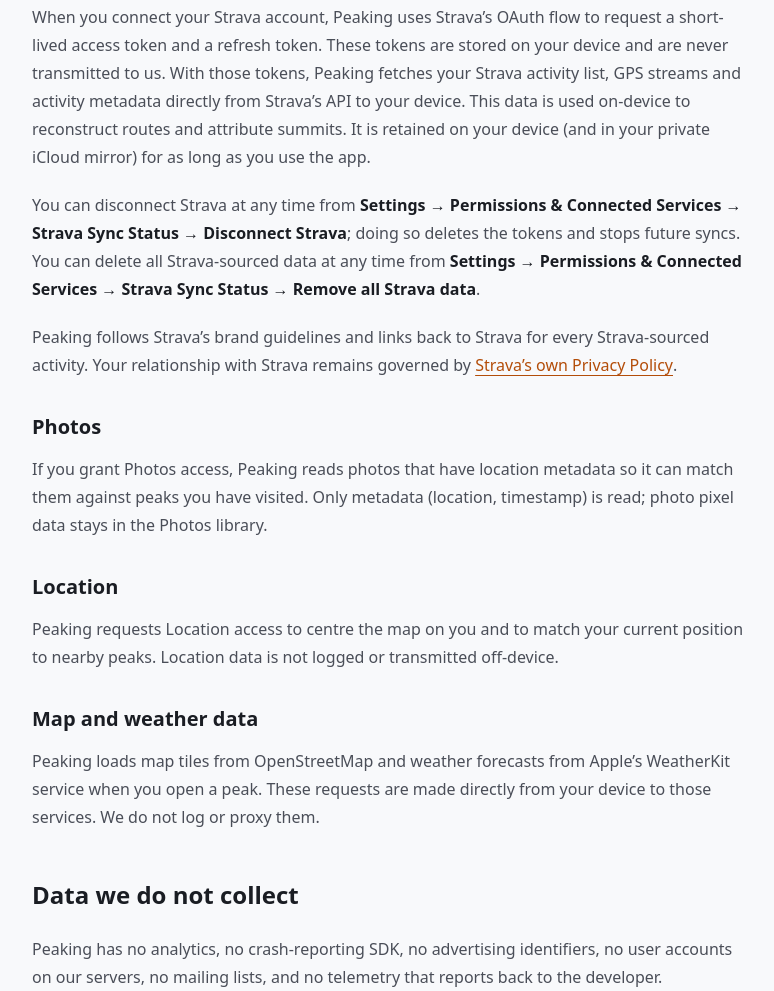
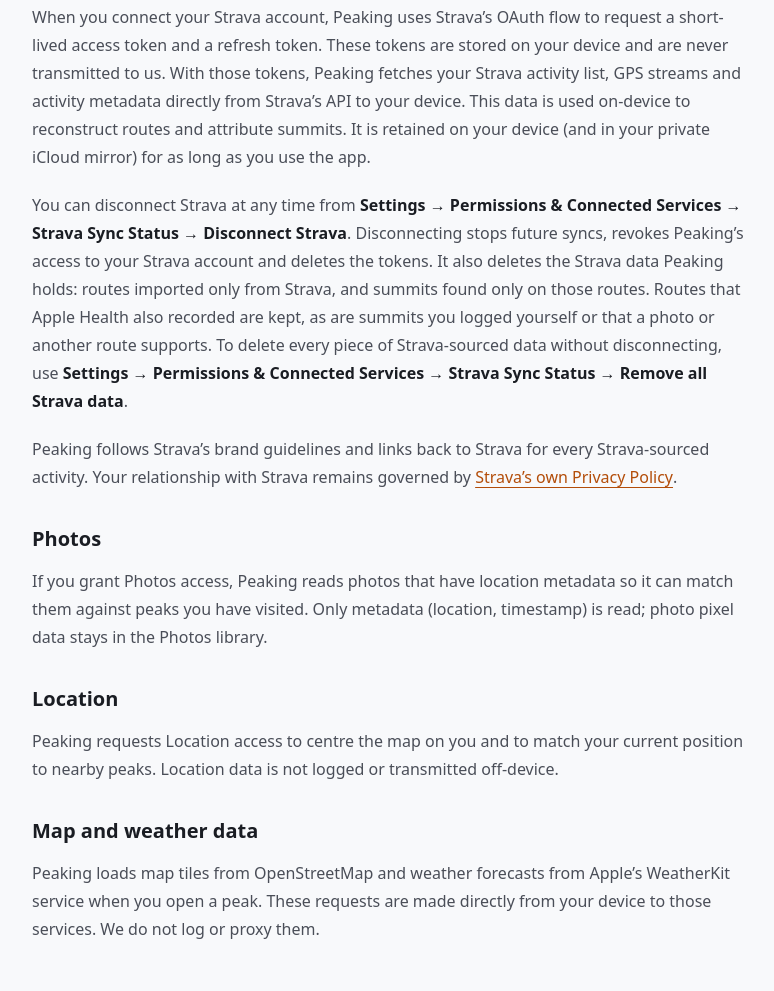
Before and after one commit to liammday/liamday-site, an Astro site: page /peaking/privacy in a window 1280 px wide. Shown: the part 985-1976 px from the top of the page, without its empty margins (248-1022 px from the left). Built offline with nearby package versions, Linux system fonts and the light colour scheme; Astro itself is replaced by a stand-in of ours.

Commit message:
fix(peaking): privacy policy says disconnecting Strava deletes Strava-only routes and summits

```diff
--- a/src/pages/peaking/privacy.md
+++ b/src/pages/peaking/privacy.md
@@ -26,7 +26,7 @@
 
 When you connect your Strava account, Peaking uses Strava's OAuth flow to request a short-lived access token and a refresh token. These tokens are stored on your device and are never transmitted to us. With those tokens, Peaking fetches your Strava activity list, GPS streams and activity metadata directly from Strava's API to your device. This data is used on-device to reconstruct routes and attribute summits. It is retained on your device (and in your private iCloud mirror) for as long as you use the app.
 
-You can disconnect Strava at any time from **Settings → Permissions & Connected Services → Strava Sync Status → Disconnect Strava**; doing so deletes the tokens and stops future syncs. You can delete all Strava-sourced data at any time from **Settings → Permissions & Connected Services → Strava Sync Status → Remove all Strava data**.
+You can disconnect Strava at any time from **Settings → Permissions & Connected Services → Strava Sync Status → Disconnect Strava**. Disconnecting stops future syncs, revokes Peaking's access to your Strava account and deletes the tokens. It also deletes the Strava data Peaking holds: routes imported only from Strava, and summits found only on those routes. Routes that Apple Health also recorded are kept, as are summits you logged yourself or that a photo or another route supports. To delete every piece of Strava-sourced data without disconnecting, use **Settings → Permissions & Connected Services → Strava Sync Status → Remove all Strava data**.
 
 Peaking follows Strava's brand guidelines and links back to Strava for every Strava-sourced activity. Your relationship with Strava remains governed by [Strava's own Privacy Policy](https://www.strava.com/legal/privacy).
 
```
